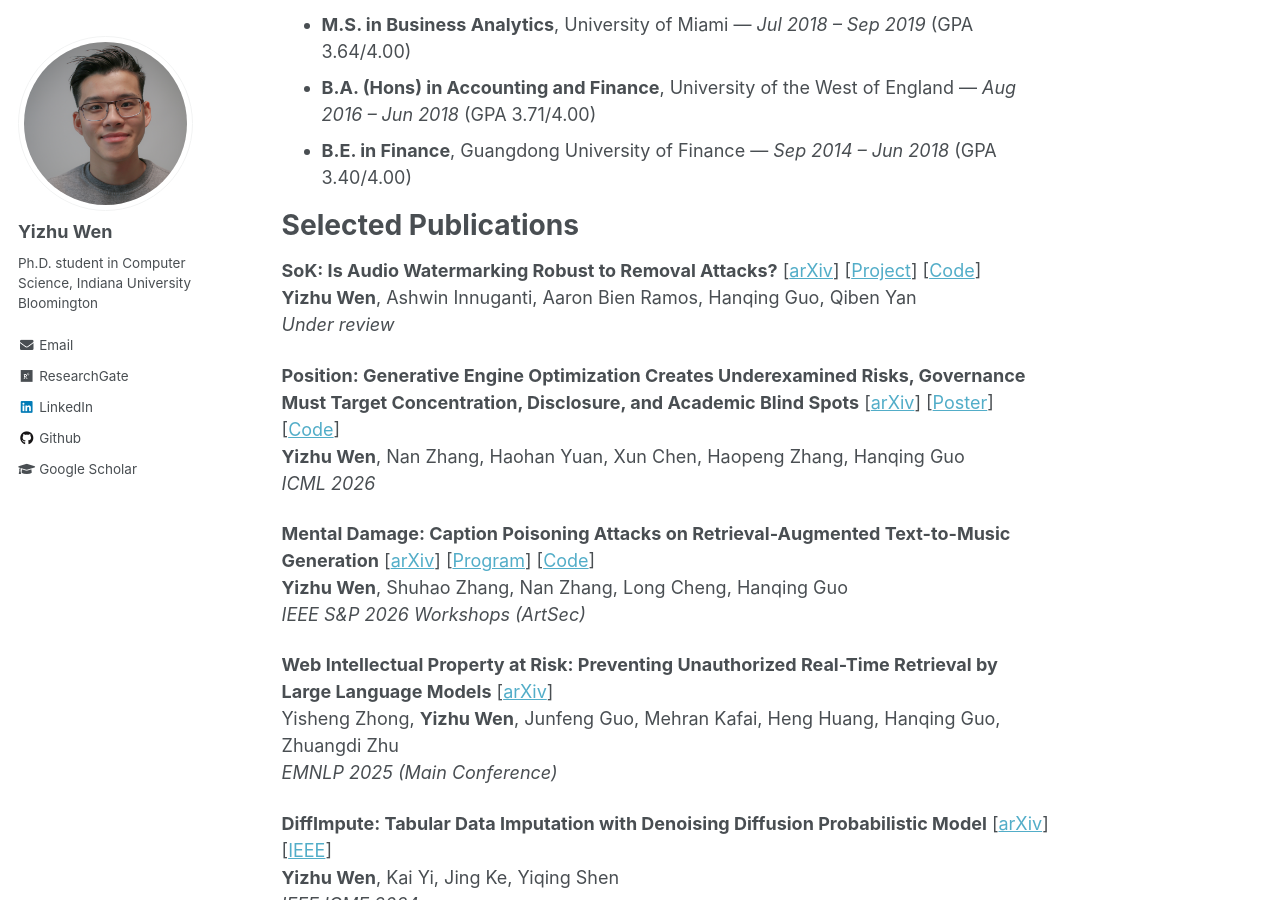
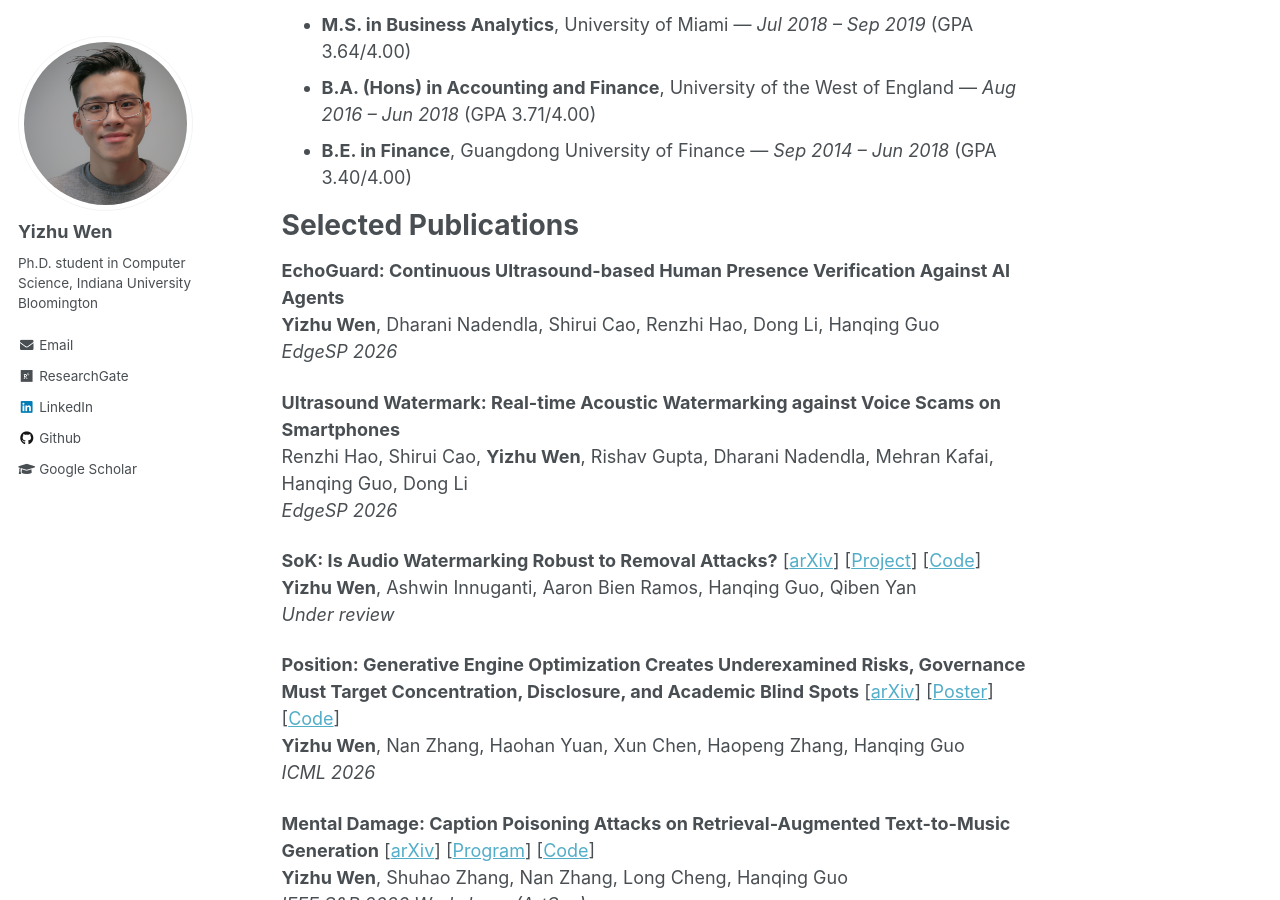
Before and after one commit to yizhu-wen/yizhu-wen.github.io, a Jekyll site: the page built from _pages/about.md, in a window 1280 px wide and 900 px high, scrolled down 1470 px. Built offline with Jekyll 4.4.1, drawn with Linux system fonts in a browser that asks for light colours.

Commit message:
Add the two EdgeSP 2026 papers to Selected Publications
Placed at the top as the most recent accepted work.

Co-Authored-By: Claude Opus 5 <noreply@anthropic.com>

```diff
--- a/_pages/about.md
+++ b/_pages/about.md
@@ -45,6 +45,14 @@ Education
 
 Selected Publications
 ======
+**EchoGuard: Continuous Ultrasound-based Human Presence Verification Against AI Agents**
+**Yizhu Wen**, Dharani Nadendla, Shirui Cao, Renzhi Hao, Dong Li, Hanqing Guo
+*EdgeSP 2026*
+
+**Ultrasound Watermark: Real-time Acoustic Watermarking against Voice Scams on Smartphones**
+Renzhi Hao, Shirui Cao, **Yizhu Wen**, Rishav Gupta, Dharani Nadendla, Mehran Kafai, Hanqing Guo, Dong Li
+*EdgeSP 2026*
+
 **SoK: Is Audio Watermarking Robust to Removal Attacks?** [[arXiv](https://arxiv.org/abs/2503.19176)] [[Project](https://sokaudiowm.github.io/)] [[Code](https://github.com/yizhu-wen/sok)]
 **Yizhu Wen**, Ashwin Innuganti, Aaron Bien Ramos, Hanqing Guo, Qiben Yan
 *Under review*
```
